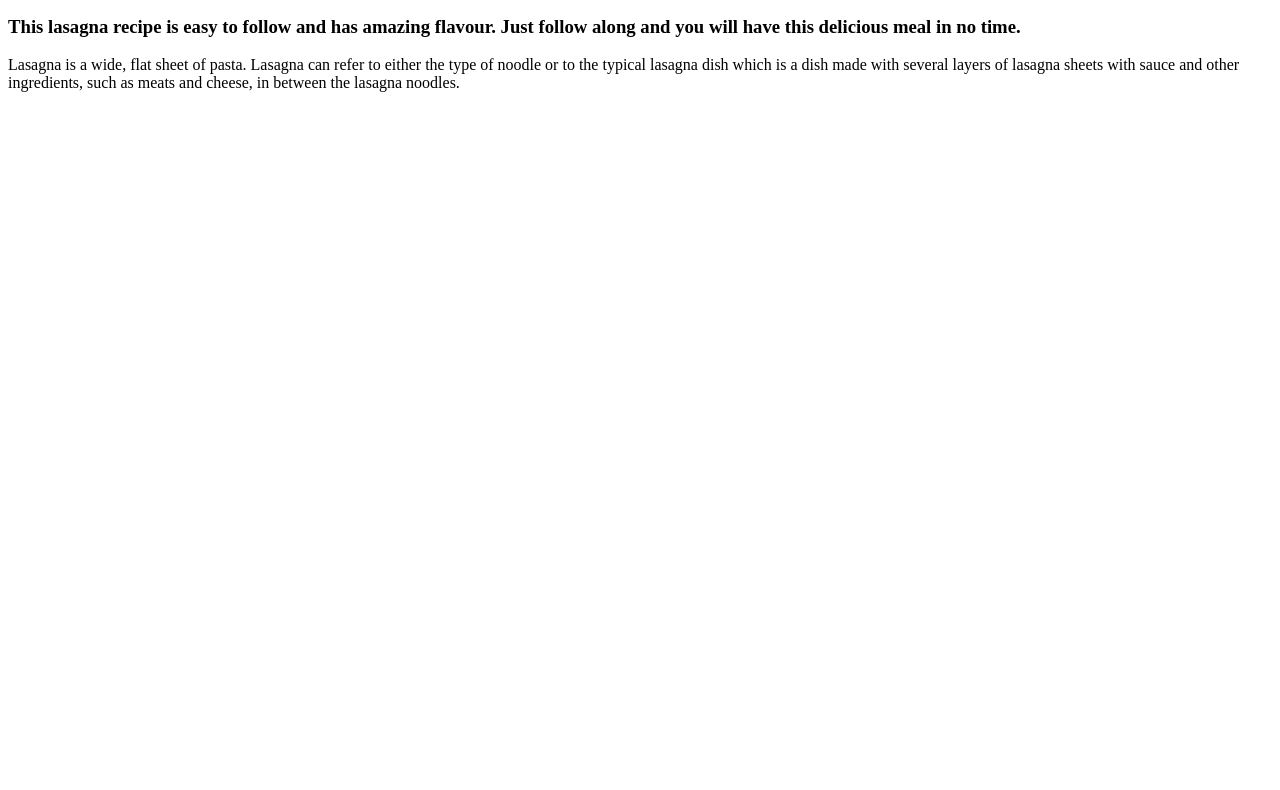
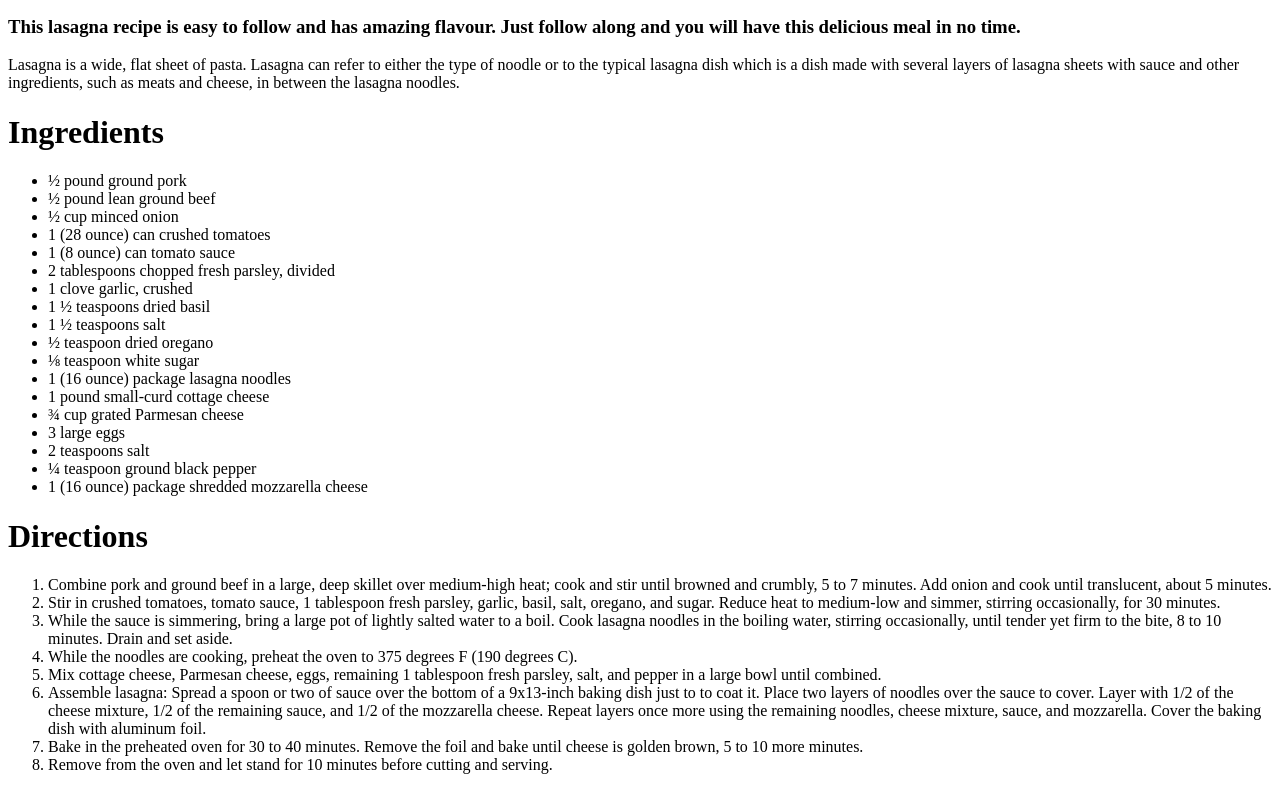
Before and after one commit to lushEgg19/recip, a plain HTML site: page recipes/lasagna.html in a window 1280 px wide. Shown: the part 101-891 px from the top of the page. Before the commit the page ends 800 px from the top, so only its background shows below. Drawn offline with Linux system fonts and the light colour scheme.

Commit message:
Add ingredients and directions

```diff
--- a/recipes/lasagna.html
+++ b/recipes/lasagna.html
@@ -10,5 +10,37 @@
     <img src="../images/lasagna.png" alt="Lasagna on a plate">
     <h3>This lasagna recipe is easy to follow and has amazing flavour. Just follow along and you will have this delicious meal in no time.</h3>
     <p>Lasagna is a wide, flat sheet of pasta. Lasagna can refer to either the type of noodle or to the typical lasagna dish which is a dish made with several layers of lasagna sheets with sauce and other ingredients, such as meats and cheese, in between the lasagna noodles.</p>
+    <h1>Ingredients</h1>
+    <ul>
+        <li>½ pound ground pork</li>
+        <li>½ pound lean ground beef</li>
+        <li>½ cup minced onion</li>
+        <li>1 (28 ounce) can crushed tomatoes</li>
+        <li>1 (8 ounce) can tomato sauce</li>
+        <li>2 tablespoons chopped fresh parsley, divided</li>
+        <li>1 clove garlic, crushed</li>
+        <li>1 ½ teaspoons dried basil</li>
+        <li>1 ½ teaspoons salt</li>
+        <li>½ teaspoon dried oregano</li>
+        <li>⅛ teaspoon white sugar</li>
+        <li>1 (16 ounce) package lasagna noodles</li>
+        <li>1 pound small-curd cottage cheese</li>
+        <li>¾ cup grated Parmesan cheese</li>
+        <li>3 large eggs</li>
+        <li>2 teaspoons salt</li>
+        <li>¼ teaspoon ground black pepper</li>
+        <li>1 (16 ounce) package shredded mozzarella cheese</li>
+    </ul>
+    <h1>Directions</h1>
+    <ol>
+        <li>Combine pork and ground beef in a large, deep skillet over medium-high heat; cook and stir until browned and crumbly, 5 to 7 minutes. Add onion and cook until translucent, about 5 minutes.</li>
+        <li>Stir in crushed tomatoes, tomato sauce, 1 tablespoon fresh parsley, garlic, basil, salt, oregano, and sugar. Reduce heat to medium-low and simmer, stirring occasionally, for 30 minutes.</li>
+        <li>While the sauce is simmering, bring a large pot of lightly salted water to a boil. Cook lasagna noodles in the boiling water, stirring occasionally, until tender yet firm to the bite, 8 to 10 minutes. Drain and set aside.</li>
+        <li>While the noodles are cooking, preheat the oven to 375 degrees F (190 degrees C).</li>
+        <li>Mix cottage cheese, Parmesan cheese, eggs, remaining 1 tablespoon fresh parsley, salt, and pepper in a large bowl until combined.</li>
+        <li>Assemble lasagna: Spread a spoon or two of sauce over the bottom of a 9x13-inch baking dish just to to coat it. Place two layers of noodles over the sauce to cover. Layer with 1/2 of the cheese mixture, 1/2 of the remaining sauce, and 1/2 of the mozzarella cheese. Repeat layers once more using the remaining noodles, cheese mixture, sauce, and mozzarella. Cover the baking dish with aluminum foil.</li>
+        <li>Bake in the preheated oven for 30 to 40 minutes. Remove the foil and bake until cheese is golden brown, 5 to 10 more minutes.</li>
+        <li>Remove from the oven and let stand for 10 minutes before cutting and serving.</li>
+    </ol>
 </body>
 </html>
```
